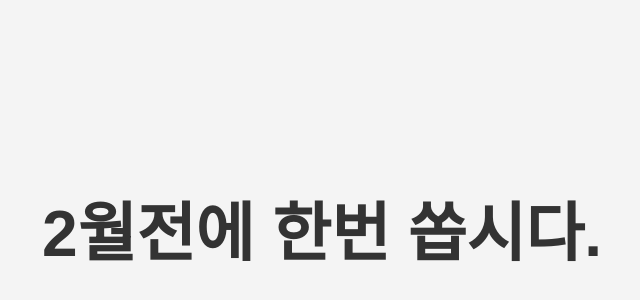
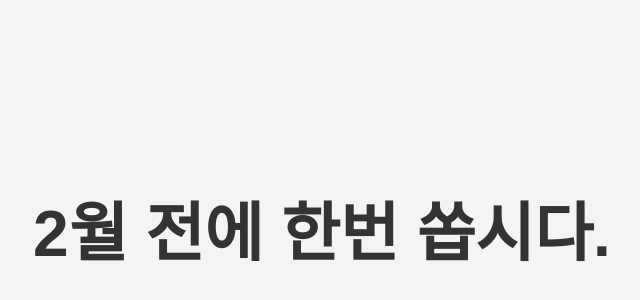
Before and after one commit to duhyeonBaby/minjae, a plain HTML site: page index.html in a window 1280 px wide. Shown: the part 172-472 px from the top of the page, without its empty margins (318-958 px from the left). Drawn offline with Linux system fonts and the light colour scheme.

Commit message:
Update index.html

```diff
--- a/index.html
+++ b/index.html
@@ -22,6 +22,6 @@
     </style>
 </head>
 <body>
-    <h1>2월전에 한번 쏩시다.</h1>
+    <h1>2월 전에 한번 쏩시다.</h1>
 </body>
 </html>
```
